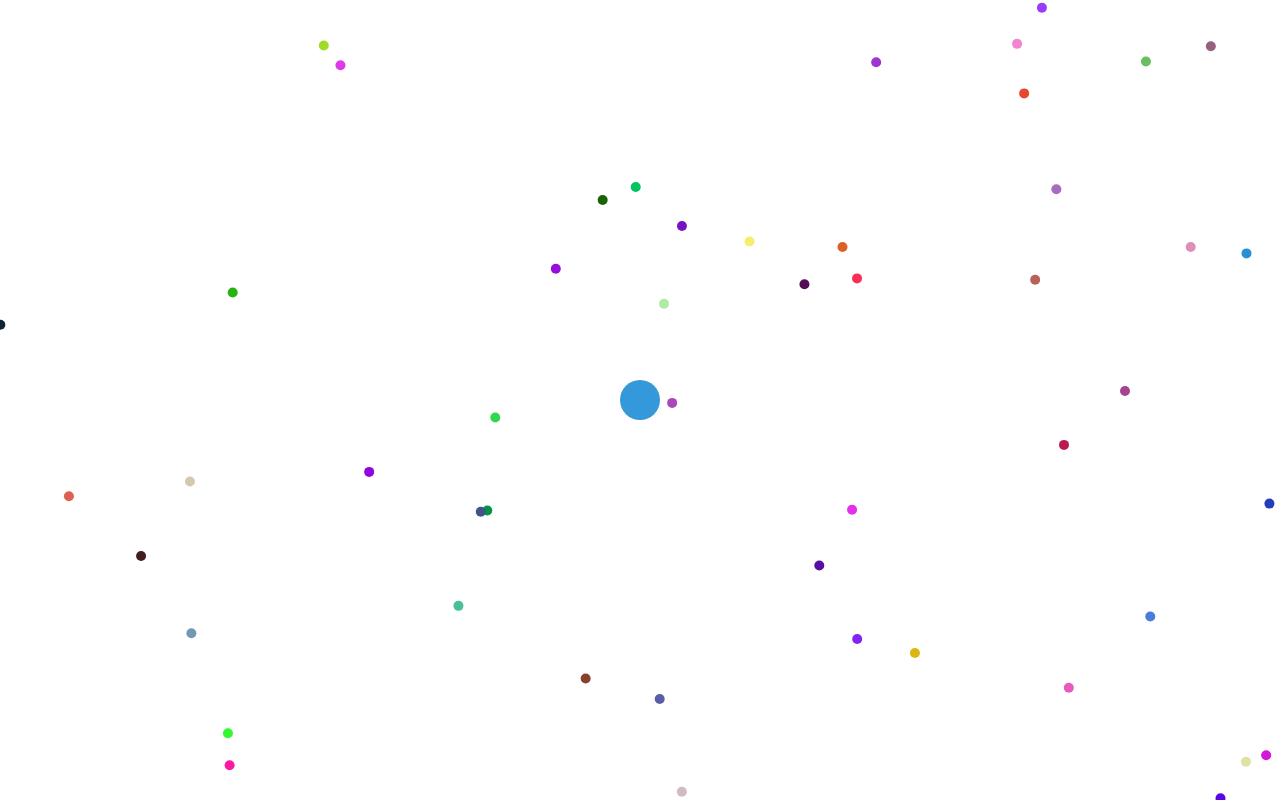
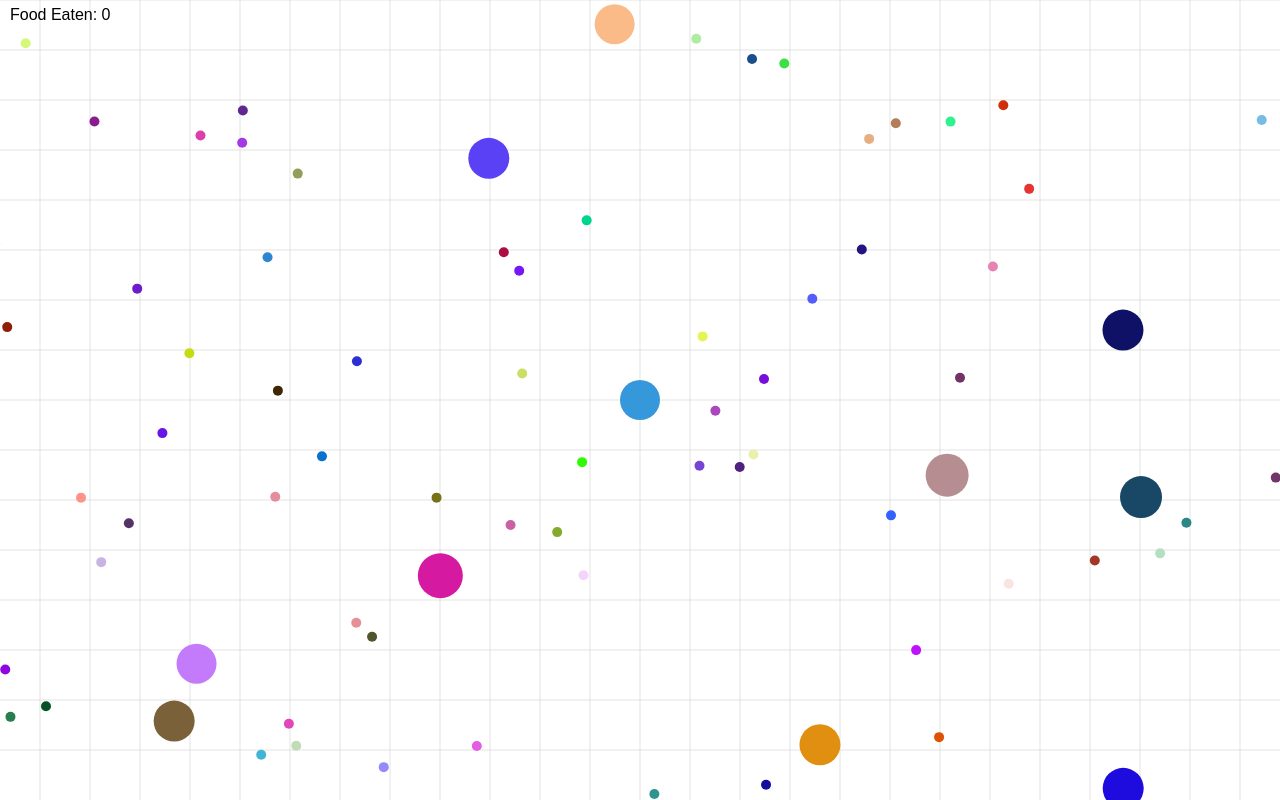
Before and after one commit to ansund/game2, a plain HTML site: page index.html in a window 1280 px wide. Drawn offline with Linux system fonts and the light colour scheme.

Commit message:
Player can eat food

```diff
--- a/index.html
+++ b/index.html
@@ -17,6 +17,7 @@
   <body>
     <canvas id="gameCanvas"></canvas>
     <script src="scripts/food.js"></script>
+    <script src="scripts/ai.js"></script>
     <script src="scripts/game.js"></script>
   </body>
 </html>
--- /dev/null
+++ b/scripts/ai.js
@@ -0,0 +1,69 @@
+const aiBlobs = [];
+const aiCount = 100;
+
+function createAIBlob() {
+  return {
+    x: Math.random() * worldWidth,
+    y: Math.random() * worldHeight,
+    radius: 20,
+    color: getRandomColor(),
+    speed: 3,
+    dx: Math.random() * 2 - 1,
+    dy: Math.random() * 2 - 1,
+    foodEaten: 0,
+  };
+}
+
+function generateAIBlobs() {
+  for (let i = 0; i < aiCount; i++) {
+    aiBlobs.push(createAIBlob());
+  }
+}
+
+function updateAIBlobs() {
+  aiBlobs.forEach((blob) => {
+    // Move the blob
+    let newX = blob.x + blob.dx * blob.speed;
+    let newY = blob.y + blob.dy * blob.speed;
+
+    // Bounce off world boundaries
+    if (newX - blob.radius < 0 || newX + blob.radius > worldWidth) {
+      blob.dx *= -1;
+      newX = blob.x;
+    }
+    if (newY - blob.radius < 0 || newY + blob.radius > worldHeight) {
+      blob.dy *= -1;
+      newY = blob.y;
+    }
+
+    // Update blob position
+    blob.x = newX;
+    blob.y = newY;
+
+    // Occasionally change direction
+    if (Math.random() < 0.02) {
+      blob.dx = Math.random() * 2 - 1;
+      blob.dy = Math.random() * 2 - 1;
+    }
+
+    // Check for food collision
+    for (let i = food.length - 1; i >= 0; i--) {
+      if (checkCollision(blob, food[i])) {
+        food.splice(i, 1);
+        growAIBlob(blob);
+        // Spawn new food
+        food.push({
+          x: Math.random() * worldWidth,
+          y: Math.random() * worldHeight,
+          radius: 5,
+          color: getRandomColor(),
+        });
+      }
+    }
+  });
+}
+
+function growAIBlob(blob) {
+  blob.radius += 0.5;
+  blob.foodEaten++;
+}
--- a/scripts/food.js
+++ b/scripts/food.js
@@ -1,13 +1,13 @@
 // Food array
 const food = [];
-const foodCount = 50; // Number of food particles
+const foodCount = 500; // Number of food particles
 
 // Function to generate food
 function generateFood() {
   for (let i = 0; i < foodCount; i++) {
     food.push({
-      x: Math.random() * canvas.width,
-      y: Math.random() * canvas.height,
+      x: Math.random() * worldWidth,
+      y: Math.random() * worldHeight,
       radius: 5,
       color: getRandomColor(),
     });
--- a/scripts/game.js
+++ b/scripts/game.js
@@ -1,33 +1,135 @@
 const canvas = document.getElementById("gameCanvas");
 const ctx = canvas.getContext("2d");
+
+// Debug mode toggle
+const DEBUG_MODE = true;
 
 // Resize canvas to fit window
 canvas.width = window.innerWidth;
 canvas.height = window.innerHeight;
 
+// Game world size (fixed playable area)
+const worldWidth = 3000;
+const worldHeight = 3000;
+
 // Player object
 const player = {
-  x: canvas.width / 2,
-  y: canvas.height / 2,
+  x: worldWidth / 2,
+  y: worldHeight / 2,
   radius: 20,
   color: "#3498db",
+  speed: 3,
+  dx: 0,
+  dy: 0,
+  foodEaten: 0, // Add this line to track food eaten
 };
 
-// Generate initial food
+// Camera position
+const camera = {
+  x: 0,
+  y: 0,
+};
+
+// Generate initial food and AI blobs
 generateFood();
+generateAIBlobs();
 
-// Function to grow player
+// Function to grow player and spawn new food
 function growPlayer() {
   player.radius += 0.5;
-  if (food.length < foodCount / 2) {
-    generateFood();
+  player.foodEaten++; // Increment the food eaten counter
+
+  // Spawn a new food item
+  food.push({
+    x: Math.random() * worldWidth,
+    y: Math.random() * worldHeight,
+    radius: 5,
+    color: getRandomColor(),
+  });
+}
+
+// Function to update player position
+function updatePlayer() {
+  // Calculate new position
+  let newX = player.x + player.dx;
+  let newY = player.y + player.dy;
+
+  // Check for collision with world boundaries
+  if (newX - player.radius < 0) {
+    newX = player.radius;
+    player.dx = 0;
+  } else if (newX + player.radius > worldWidth) {
+    newX = worldWidth - player.radius;
+    player.dx = 0;
   }
+
+  if (newY - player.radius < 0) {
+    newY = player.radius;
+    player.dy = 0;
+  } else if (newY + player.radius > worldHeight) {
+    newY = worldHeight - player.radius;
+    player.dy = 0;
+  }
+
+  // Update player position
+  player.x = newX;
+  player.y = newY;
+
+  // Update camera to keep player centered
+  camera.x = player.x - canvas.width / 2;
+  camera.y = player.y - canvas.height / 2;
+}
+
+// Function to convert world coordinates to screen coordinates
+function worldToScreen(x, y) {
+  return {
+    x: x - camera.x,
+    y: y - camera.y,
+  };
+}
+
+// Function to draw world border
+function drawWorldBorder() {
+  const borderStart = worldToScreen(0, 0);
+  const borderEnd = worldToScreen(worldWidth, worldHeight);
+
+  ctx.beginPath();
+  ctx.strokeStyle = "black";
+  ctx.lineWidth = 2;
+  ctx.rect(
+    borderStart.x,
+    borderStart.y,
+    borderEnd.x - borderStart.x,
+    borderEnd.y - borderStart.y
+  );
+  ctx.stroke();
+}
+
+// Function to display debug information
+function displayDebugInfo() {
+  ctx.fillStyle = "black";
+  ctx.font = "16px Arial";
+  ctx.fillText(`Food Eaten: ${player.foodEaten}`, 10, 20);
 }
 
 // Game loop
 function gameLoop() {
   // Clear canvas
   ctx.clearRect(0, 0, canvas.width, canvas.height);
+
+  // Update player position
+  updatePlayer();
+
+  // Update AI blobs
+  updateAIBlobs();
+
+  // Draw background grid
+  drawGrid();
+
+  // Draw world border if in debug mode
+  if (DEBUG_MODE) {
+    drawWorldBorder();
+  }
 
   // Draw food and check for collisions
   for (let i = food.length - 1; i >= 0; i--) {
@@ -36,30 +138,86 @@ function gameLoop() {
       food.splice(i, 1);
       growPlayer();
     } else {
+      const screenPos = worldToScreen(foodItem.x, foodItem.y);
       ctx.beginPath();
-      ctx.arc(foodItem.x, foodItem.y, foodItem.radius, 0, Math.PI * 2);
+      ctx.arc(screenPos.x, screenPos.y, foodItem.radius, 0, Math.PI * 2);
       ctx.fillStyle = foodItem.color;
       ctx.fill();
       ctx.closePath();
     }
   }
 
-  // Draw player
+  // Draw AI blobs
+  aiBlobs.forEach((blob) => {
+    const screenPos = worldToScreen(blob.x, blob.y);
+    ctx.beginPath();
+    ctx.arc(screenPos.x, screenPos.y, blob.radius, 0, Math.PI * 2);
+    ctx.fillStyle = blob.color;
+    ctx.fill();
+    ctx.closePath();
+  });
+
+  // Draw player (always at the center of the screen)
   ctx.beginPath();
-  ctx.arc(player.x, player.y, player.radius, 0, Math.PI * 2);
+  ctx.arc(canvas.width / 2, canvas.height / 2, player.radius, 0, Math.PI * 2);
   ctx.fillStyle = player.color;
   ctx.fill();
   ctx.closePath();
+
+  // Display debug information if in debug mode
+  if (DEBUG_MODE) {
+    displayDebugInfo();
+  }
 
   // Request next frame
   requestAnimationFrame(gameLoop);
 }
 
-// Move player towards mouse
-canvas.addEventListener("mousemove", (e) => {
-  player.x = e.clientX;
-  player.y = e.clientY;
-});
+// Function to handle mouse movement
+function handleMouseMove(e) {
+  const dx = e.clientX - canvas.width / 2;
+  const dy = e.clientY - canvas.height / 2;
+  const distance = Math.sqrt(dx * dx + dy * dy);
+
+  if (distance !== 0) {
+    player.dx = (dx / distance) * player.speed;
+    player.dy = (dy / distance) * player.speed;
+  }
+}
+
+// Function to handle touch movement
+function handleTouchMove(e) {
+  e.preventDefault();
+  const touch = e.touches[0];
+  handleMouseMove(touch);
+}
+
+// Add event listeners for mouse and touch input
+canvas.addEventListener("mousemove", handleMouseMove);
+canvas.addEventListener("touchmove", handleTouchMove, { passive: false });
+
+// Function to draw background grid
+function drawGrid() {
+  const gridSize = 50;
+  const offsetX = camera.x % gridSize;
+  const offsetY = camera.y % gridSize;
+
+  ctx.beginPath();
+  ctx.strokeStyle = "rgba(200, 200, 200, 0.5)";
+  ctx.lineWidth = 1;
+
+  for (let x = -offsetX; x < canvas.width; x += gridSize) {
+    ctx.moveTo(x, 0);
+    ctx.lineTo(x, canvas.height);
+  }
+
+  for (let y = -offsetY; y < canvas.height; y += gridSize) {
+    ctx.moveTo(0, y);
+    ctx.lineTo(canvas.width, y);
+  }
+
+  ctx.stroke();
+}
 
 // Start the game loop
 gameLoop();
```
Also changed, not shown: scripts/player.js (+65 -0 lines).
